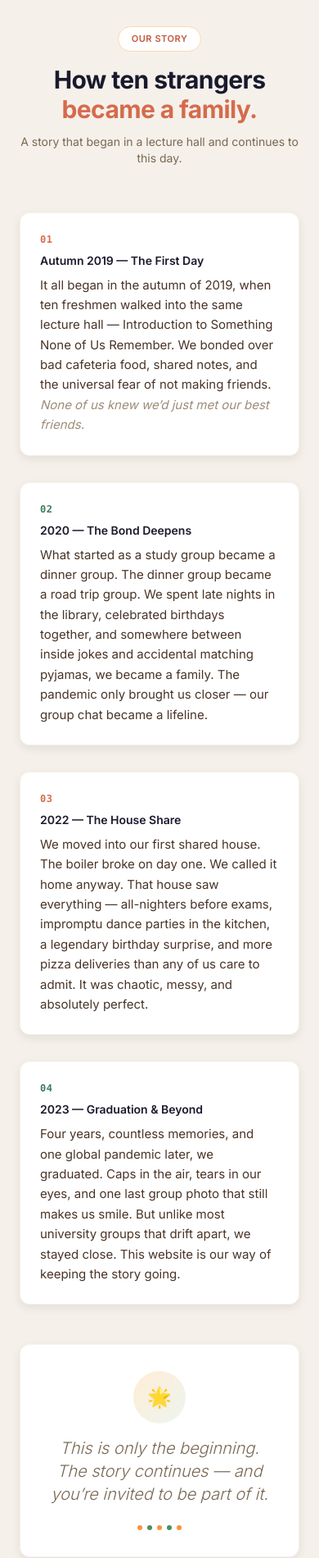
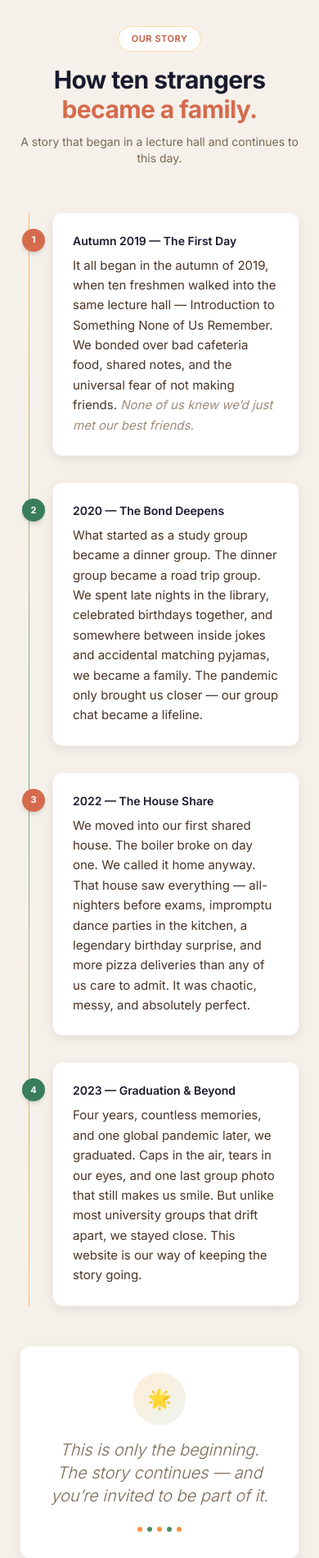
Before and after one commit to sojib96/elon_boys, a FastAPI app: page /our-story in a window 390 px wide. Shown: the part 49-1949 px from the top of the page at 82% size. Run offline with FastAPI, Linux system fonts and the light colour scheme; some libraries are stand-ins or nearby versions; some web fonts are replaced.

Commit message:
Step 5: Standardize responsive breakpoints and add touch/swipe support

```diff
--- a/app/templates/story.html
+++ b/app/templates/story.html
@@ -10,62 +10,38 @@
     </div>
 
     <div class="relative">
-        <div class="absolute left-[19px] top-0 bottom-0 w-0.5 bg-gradient-to-b from-coral-300 via-forest-300 to-coral-300 hidden md:block"></div>
+        <div class="absolute left-[11px] md:left-[19px] top-0 bottom-0 w-px md:w-0.5 bg-gradient-to-b from-coral-300 via-forest-300 to-coral-300"></div>
 
         <div class="space-y-8">
             <div class="relative reveal">
-                <div class="hidden md:flex absolute left-0 top-6 w-10 h-10 rounded-full bg-coral-500 text-white items-center justify-center text-sm font-bold shadow-md -translate-x-[1px]">1</div>
-                <div class="md:ml-16 bg-white rounded-xl shadow-card border border-espresso-50 p-6 hover:shadow-card-hover transition-all duration-300 hover:-translate-y-0.5">
-                    <div class="flex gap-4">
-                        <div class="w-1 flex-shrink-0 rounded-full bg-coral-400 hidden md:block"></div>
-                        <div>
-                            <span class="text-coral-500 text-xs font-mono font-semibold tracking-wider md:hidden block mb-2">01</span>
-                            <h3 class="font-semibold text-ink text-sm mb-2">Autumn 2019 &mdash; The First Day</h3>
-                            <p class="text-espresso-500 leading-relaxed text-[15px]">It all began in the autumn of 2019, when ten freshmen walked into the same lecture hall &mdash; Introduction to Something None of Us Remember. We bonded over bad cafeteria food, shared notes, and the universal fear of not making friends. <span class="text-espresso-300 italic">None of us knew we&rsquo;d just met our best friends.</span></p>
-                        </div>
-                    </div>
+                <div class="absolute left-[3px] md:left-0 top-5 md:top-6 w-7 h-7 md:w-10 md:h-10 rounded-full bg-coral-500 text-white flex items-center justify-center text-[11px] md:text-sm font-bold shadow-md md:-translate-x-[1px] z-10">1</div>
+                <div class="ml-10 md:ml-16 bg-white rounded-xl shadow-card border border-espresso-50 p-6 hover:shadow-card-hover transition-all duration-300 hover:-translate-y-0.5">
+                    <h3 class="font-semibold text-ink text-sm mb-2">Autumn 2019 &mdash; The First Day</h3>
+                    <p class="text-espresso-500 leading-relaxed text-[15px]">It all began in the autumn of 2019, when ten freshmen walked into the same lecture hall &mdash; Introduction to Something None of Us Remember. We bonded over bad cafeteria food, shared notes, and the universal fear of not making friends. <span class="text-espresso-300 italic">None of us knew we&rsquo;d just met our best friends.</span></p>
                 </div>
             </div>
 
             <div class="relative reveal">
-                <div class="hidden md:flex absolute left-0 top-6 w-10 h-10 rounded-full bg-forest-500 text-white items-center justify-center text-sm font-bold shadow-md -translate-x-[1px]">2</div>
-                <div class="md:ml-16 bg-white rounded-xl shadow-card border border-espresso-50 p-6 hover:shadow-card-hover transition-all duration-300 hover:-translate-y-0.5">
-                    <div class="flex gap-4">
-                        <div class="w-1 flex-shrink-0 rounded-full bg-forest-400 hidden md:block"></div>
-                        <div>
-                            <span class="text-forest-500 text-xs font-mono font-semibold tracking-wider md:hidden block mb-2">02</span>
-                            <h3 class="font-semibold text-ink text-sm mb-2">2020 &mdash; The Bond Deepens</h3>
-                            <p class="text-espresso-500 leading-relaxed text-[15px]">What started as a study group became a dinner group. The dinner group became a road trip group. We spent late nights in the library, celebrated birthdays together, and somewhere between inside jokes and accidental matching pyjamas, we became a family. The pandemic only brought us closer — our group chat became a lifeline.</p>
-                        </div>
-                    </div>
+                <div class="absolute left-[3px] md:left-0 top-5 md:top-6 w-7 h-7 md:w-10 md:h-10 rounded-full bg-forest-500 text-white flex items-center justify-center text-[11px] md:text-sm font-bold shadow-md md:-translate-x-[1px] z-10">2</div>
+                <div class="ml-10 md:ml-16 bg-white rounded-xl shadow-card border border-espresso-50 p-6 hover:shadow-card-hover transition-all duration-300 hover:-translate-y-0.5">
+                    <h3 class="font-semibold text-ink text-sm mb-2">2020 &mdash; The Bond Deepens</h3>
+                    <p class="text-espresso-500 leading-relaxed text-[15px]">What started as a study group became a dinner group. The dinner group became a road trip group. We spent late nights in the library, celebrated birthdays together, and somewhere between inside jokes and accidental matching pyjamas, we became a family. The pandemic only brought us closer — our group chat became a lifeline.</p>
                 </div>
             </div>
 
             <div class="relative reveal">
-                <div class="hidden md:flex absolute left-0 top-6 w-10 h-10 rounded-full bg-coral-500 text-white items-center justify-center text-sm font-bold shadow-md -translate-x-[1px]">3</div>
-                <div class="md:ml-16 bg-white rounded-xl shadow-card border border-espresso-50 p-6 hover:shadow-card-hover transition-all duration-300 hover:-translate-y-0.5">
-                    <div class="flex gap-4">
-                        <div class="w-1 flex-shrink-0 rounded-full bg-coral-400 hidden md:block"></div>
-                        <div>
-                            <span class="text-coral-500 text-xs font-mono font-semibold tracking-wider md:hidden block mb-2">03</span>
-                            <h3 class="font-semibold text-ink text-sm mb-2">2022 &mdash; The House Share</h3>
-                            <p class="text-espresso-500 leading-relaxed text-[15px]">We moved into our first shared house. The boiler broke on day one. We called it home anyway. That house saw everything — all-nighters before exams, impromptu dance parties in the kitchen, a legendary birthday surprise, and more pizza deliveries than any of us care to admit. It was chaotic, messy, and absolutely perfect.</p>
-                        </div>
-                    </div>
+                <div class="absolute left-[3px] md:left-0 top-5 md:top-6 w-7 h-7 md:w-10 md:h-10 rounded-full bg-coral-500 text-white flex items-center justify-center text-[11px] md:text-sm font-bold shadow-md md:-translate-x-[1px] z-10">3</div>
+                <div class="ml-10 md:ml-16 bg-white rounded-xl shadow-card border border-espresso-50 p-6 hover:shadow-card-hover transition-all duration-300 hover:-translate-y-0.5">
+                    <h3 class="font-semibold text-ink text-sm mb-2">2022 &mdash; The House Share</h3>
+                    <p class="text-espresso-500 leading-relaxed text-[15px]">We moved into our first shared house. The boiler broke on day one. We called it home anyway. That house saw everything — all-nighters before exams, impromptu dance parties in the kitchen, a legendary birthday surprise, and more pizza deliveries than any of us care to admit. It was chaotic, messy, and absolutely perfect.</p>
                 </div>
             </div>
 
             <div class="relative reveal">
-                <div class="hidden md:flex absolute left-0 top-6 w-10 h-10 rounded-full bg-forest-500 text-white items-center justify-center text-sm font-bold shadow-md -translate-x-[1px]">4</div>
-                <div class="md:ml-16 bg-white rounded-xl shadow-card border border-espresso-50 p-6 hover:shadow-card-hover transition-all duration-300 hover:-translate-y-0.5">
-                    <div class="flex gap-4">
-                        <div class="w-1 flex-shrink-0 rounded-full bg-forest-400 hidden md:block"></div>
-                        <div>
-                            <span class="text-forest-500 text-xs font-mono font-semibold tracking-wider md:hidden block mb-2">04</span>
-                            <h3 class="font-semibold text-ink text-sm mb-2">2023 &mdash; Graduation &amp; Beyond</h3>
-                            <p class="text-espresso-500 leading-relaxed text-[15px]">Four years, countless memories, and one global pandemic later, we graduated. Caps in the air, tears in our eyes, and one last group photo that still makes us smile. But unlike most university groups that drift apart, we stayed close. This website is our way of keeping the story going.</p>
-                        </div>
-                    </div>
+                <div class="absolute left-[3px] md:left-0 top-5 md:top-6 w-7 h-7 md:w-10 md:h-10 rounded-full bg-forest-500 text-white flex items-center justify-center text-[11px] md:text-sm font-bold shadow-md md:-translate-x-[1px] z-10">4</div>
+                <div class="ml-10 md:ml-16 bg-white rounded-xl shadow-card border border-espresso-50 p-6 hover:shadow-card-hover transition-all duration-300 hover:-translate-y-0.5">
+                    <h3 class="font-semibold text-ink text-sm mb-2">2023 &mdash; Graduation &amp; Beyond</h3>
+                    <p class="text-espresso-500 leading-relaxed text-[15px]">Four years, countless memories, and one global pandemic later, we graduated. Caps in the air, tears in our eyes, and one last group photo that still makes us smile. But unlike most university groups that drift apart, we stayed close. This website is our way of keeping the story going.</p>
                 </div>
             </div>
         </div>
```
Also changed, not shown: app/templates/gallery.html (+17 -0 lines), app/templates/home.html (+35 -6 lines), app/templates/update_detail.html (+3 -20 lines).
